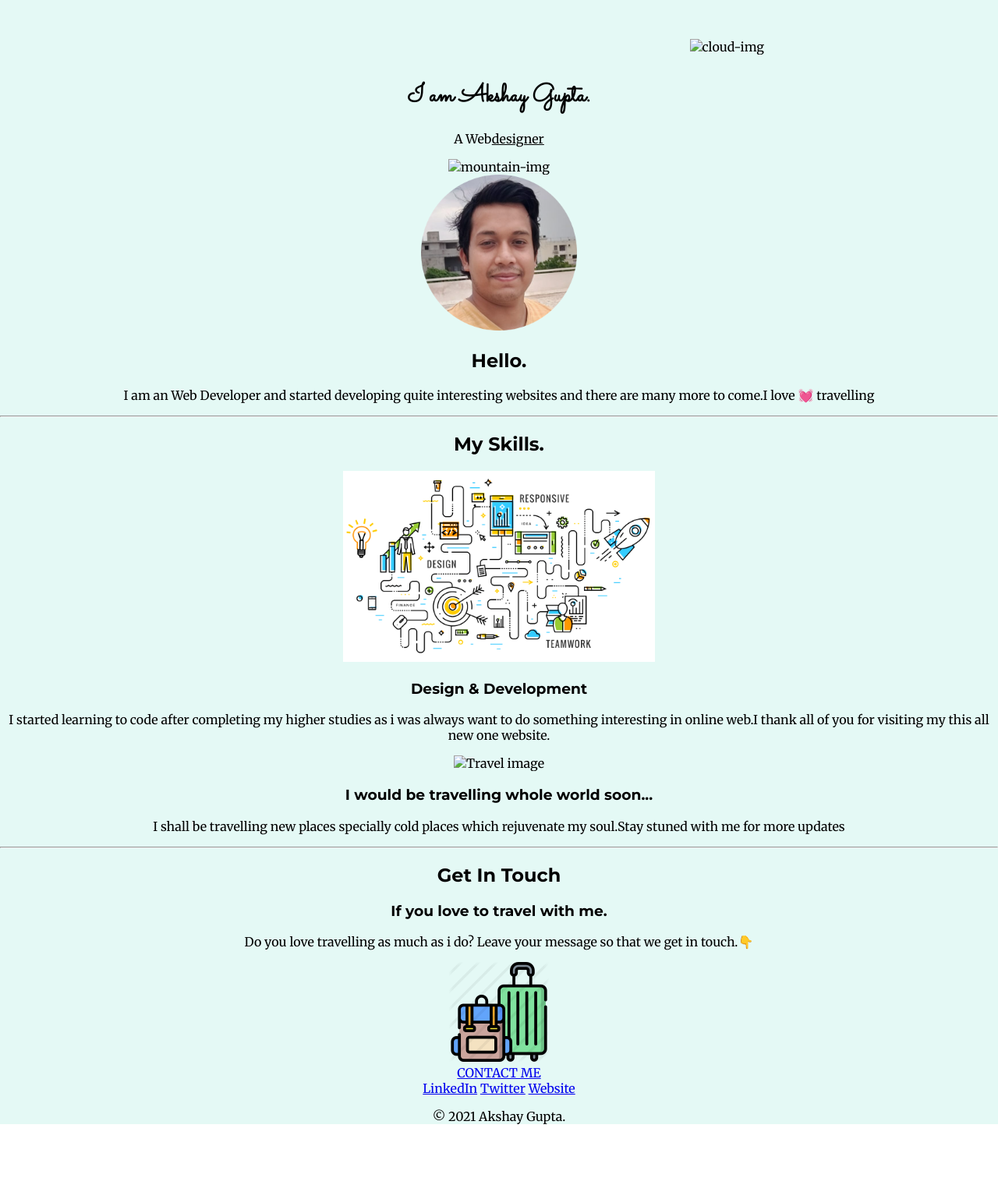
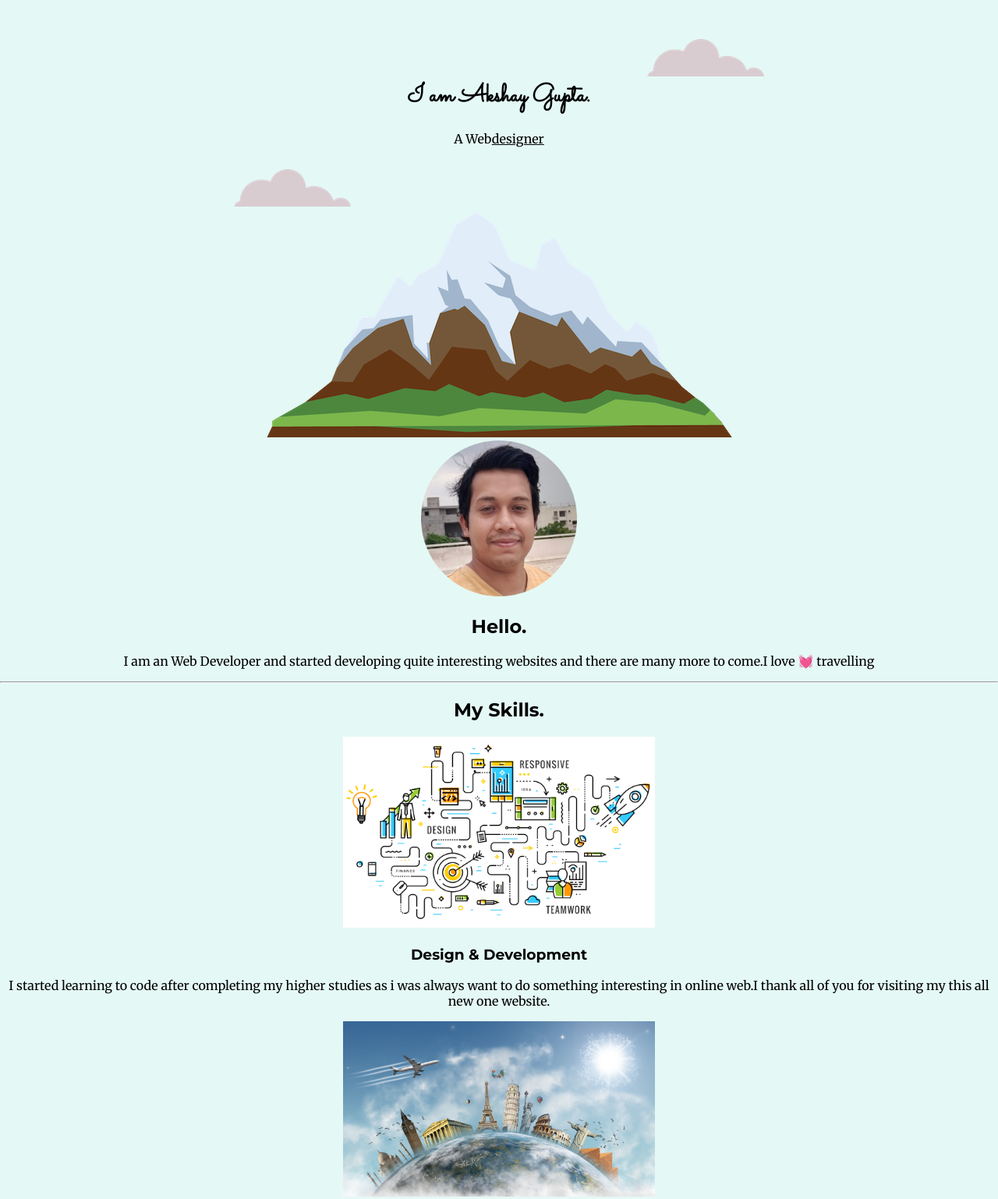
Before and after one commit to akshay892/My-First-Website, a plain HTML site: page index.html in a window 1280 px wide. Shown: the top 1538 px of the page at 78% size. Before the commit the page ends 1458 px from the top, so only its background shows below. Drawn offline with Linux system fonts and the light colour scheme; files that its build step writes are made by us from their sources.

Commit message:
Update index.html

```diff
--- a/index.html
+++ b/index.html
@@ -12,11 +12,11 @@
 
 <body>
   <div class="top-container">
-    <img class="top-cloud"src="images/cloud.png" alt="cloud-img">
+    <img class="top-cloud"src="cloud.png" alt="cloud-img">
     <h1>I am Akshay Gupta.</h1>
     <p> A Web<span class="designer">designer</span></p>
-    <img class="bottom-cloud"src="images/cloud.png" alt="cloud-img">
-    <img src="images/mountain.png" alt="mountain-img">
+    <img class="bottom-cloud"src="cloud.png" alt="cloud-img">
+    <img src="mountain.png" alt="mountain-img">
   </div>
   <div class="middle-container">
     <div class="profile">
@@ -33,7 +33,7 @@
         <p>I started learning to code after completing my higher studies as i was always want to do something interesting in online web.I thank all of you for visiting my this all new one website.</p>
       </div>
       <div class="skill-row">
-        <img class="resize3" src="Images/Travelimg.jpg" alt="Travel image">
+        <img class="resize3" src="Travelimg.jpg" alt="Travel image">
         <h3>I would be travelling whole world soon...</h3>
         <p>I shall be travelling new places specially cold places which rejuvenate my soul.Stay stuned with me for more updates</p>
       </div>
```
